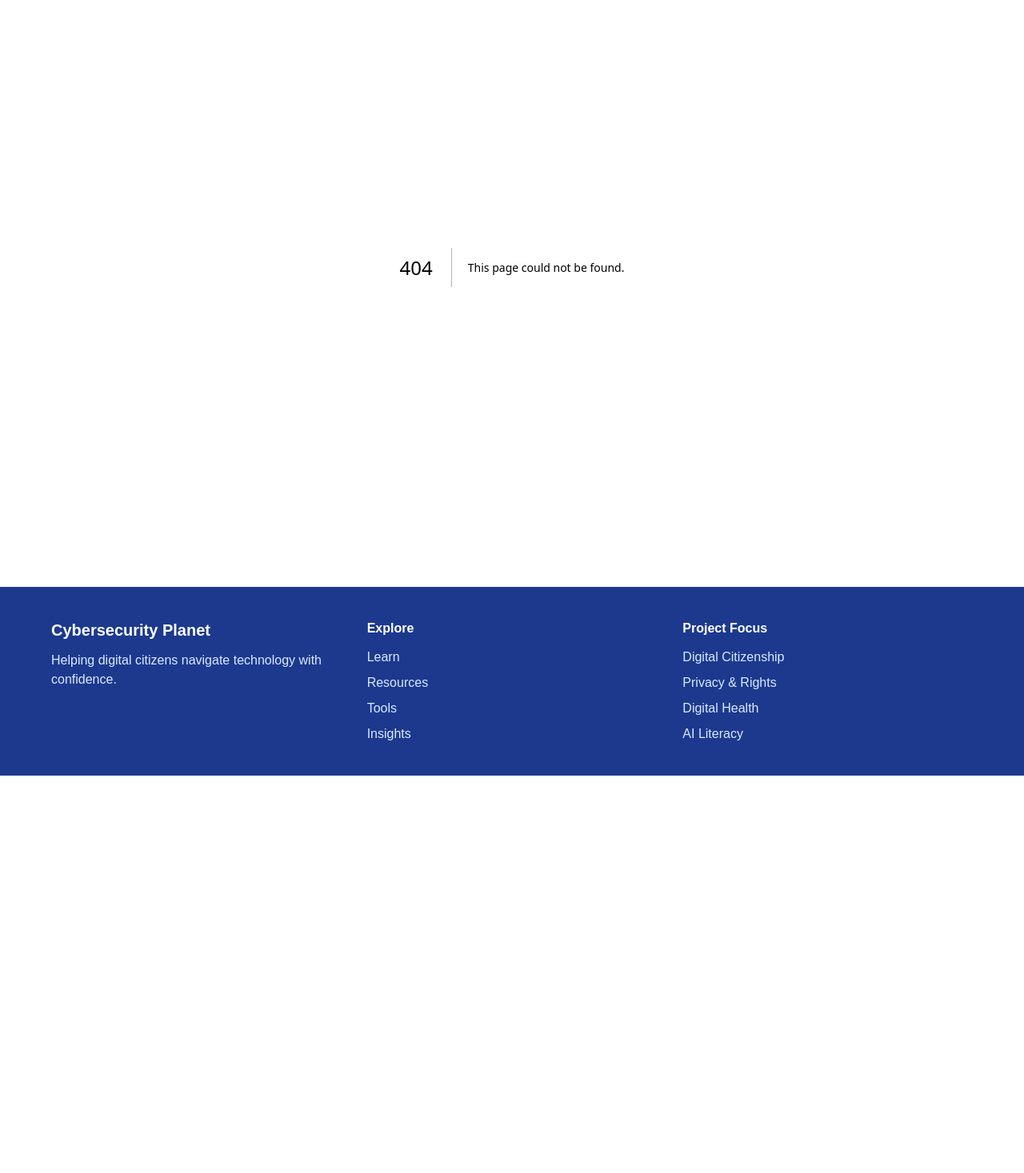
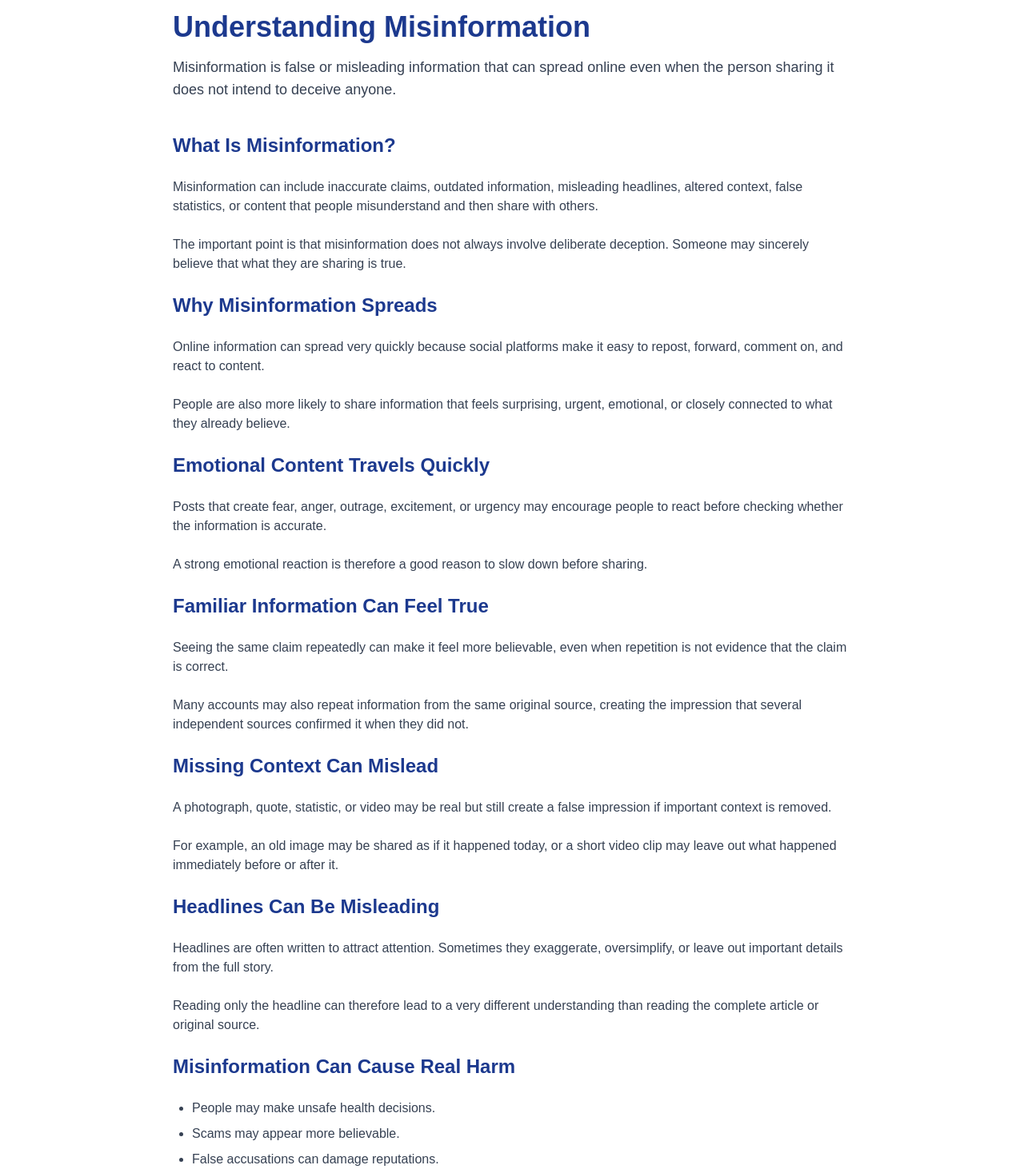
Before and after one commit to Black-widow-codes/Cybersecurity-Planet, a Next.js app: page /learn/media-literacy/understanding-misinformation in a window 1280 px wide. Before the commit this address had no page. Shown: the part 143-1610 px from the top of the page at 80% size. Before the commit the page ends 1113 px from the top, so only its background shows below. Built offline with nearby package versions, Linux system fonts and the light colour scheme.

Commit message:
Add misinformation media literacy article

```diff
--- a/src/app/learn/media-literacy/page.tsx
+++ b/src/app/learn/media-literacy/page.tsx
@@ -39,6 +39,12 @@ export default function MediaLiteracyPage() {
         description:
           "Learn how to check who created online information, why it was published, and whether the source is trustworthy.",
         link: "/learn/media-literacy/how-to-evaluate-an-online-source",
+      },
+      {
+        title: "Understanding Misinformation",
+        description:
+          "Learn what misinformation is, why false or misleading information spreads online, and how to reduce the risk of sharing it.",
+        link: "/learn/media-literacy/understanding-misinformation",
       },
     ];
 
--- /dev/null
+++ b/src/app/learn/media-literacy/understanding-misinformation/page.tsx
@@ -0,0 +1,174 @@
+import Link from "next/link";
+
+export const metadata = {
+  title: "Understanding Misinformation | Cybersecurity Planet",
+  description:
+    "Learn what misinformation is, why false or misleading information spreads online, and how to reduce the risk of sharing it.",
+};
+
+export default function UnderstandingMisinformationPage() {
+  return (
+    <main className="max-w-4xl mx-auto px-6 py-20">
+      <h1 className="text-4xl font-bold text-blue-900">
+        Understanding Misinformation
+      </h1>
+
+      <p className="mt-4 text-lg text-gray-700">
+        Misinformation is false or misleading information that can spread
+        online even when the person sharing it does not intend to deceive
+        anyone.
+      </p>
+
+      <section className="mt-10 space-y-6 text-gray-700">
+        <h2 className="text-2xl font-bold text-blue-900">
+          What Is Misinformation?
+        </h2>
+
+        <p>
+          Misinformation can include inaccurate claims, outdated information,
+          misleading headlines, altered context, false statistics, or content
+          that people misunderstand and then share with others.
+        </p>
+
+        <p>
+          The important point is that misinformation does not always involve
+          deliberate deception. Someone may sincerely believe that what they are
+          sharing is true.
+        </p>
+
+        <h2 className="text-2xl font-bold text-blue-900">
+          Why Misinformation Spreads
+        </h2>
+
+        <p>
+          Online information can spread very quickly because social platforms
+          make it easy to repost, forward, comment on, and react to content.
+        </p>
+
+        <p>
+          People are also more likely to share information that feels
+          surprising, urgent, emotional, or closely connected to what they
+          already believe.
+        </p>
+
+        <h2 className="text-2xl font-bold text-blue-900">
+          Emotional Content Travels Quickly
+        </h2>
+
+        <p>
+          Posts that create fear, anger, outrage, excitement, or urgency may
+          encourage people to react before checking whether the information is
+          accurate.
+        </p>
+
+        <p>
+          A strong emotional reaction is therefore a good reason to slow down
+          before sharing.
+        </p>
+
+        <h2 className="text-2xl font-bold text-blue-900">
+          Familiar Information Can Feel True
+        </h2>
+
+        <p>
+          Seeing the same claim repeatedly can make it feel more believable,
+          even when repetition is not evidence that the claim is correct.
+        </p>
+
+        <p>
+          Many accounts may also repeat information from the same original
+          source, creating the impression that several independent sources
+          confirmed it when they did not.
+        </p>
+
+        <h2 className="text-2xl font-bold text-blue-900">
+          Missing Context Can Mislead
+        </h2>
+
+        <p>
+          A photograph, quote, statistic, or video may be real but still create
+          a false impression if important context is removed.
+        </p>
+
+        <p>
+          For example, an old image may be shared as if it happened today, or a
+          short video clip may leave out what happened immediately before or
+          after it.
+        </p>
+
+        <h2 className="text-2xl font-bold text-blue-900">
+          Headlines Can Be Misleading
+        </h2>
+
+        <p>
+          Headlines are often written to attract attention. Sometimes they
+          exaggerate, oversimplify, or leave out important details from the
+          full story.
+        </p>
+
+        <p>
+          Reading only the headline can therefore lead to a very different
+          understanding than reading the complete article or original source.
+        </p>
+
+        <h2 className="text-2xl font-bold text-blue-900">
+          Misinformation Can Cause Real Harm
+        </h2>
+
+        <ul className="list-disc space-y-2 pl-6">
+          <li>People may make unsafe health decisions.</li>
+          <li>Scams may appear more believable.</li>
+          <li>False accusations can damage reputations.</li>
+          <li>Public trust can be weakened.</li>
+          <li>People may make financial decisions based on false claims.</li>
+          <li>Confusion can spread during emergencies or crises.</li>
+        </ul>
+
+        <h2 className="text-2xl font-bold text-blue-900">
+          How to Reduce the Spread
+        </h2>
+
+        <ul className="list-disc space-y-2 pl-6">
+          <li>Pause before forwarding or reposting information.</li>
+          <li>Find the original source.</li>
+          <li>Check the publication date and context.</li>
+          <li>Look for evidence supporting the claim.</li>
+          <li>Compare the information with reliable independent sources.</li>
+          <li>Read beyond the headline.</li>
+        </ul>
+
+        <h2 className="text-2xl font-bold text-blue-900">
+          Questions to Ask Before Sharing
+        </h2>
+
+        <ul className="list-disc space-y-2 pl-6">
+          <li>Do I know where this information originally came from?</li>
+          <li>Is there evidence supporting the claim?</li>
+          <li>Is the information current and in the correct context?</li>
+          <li>Am I reacting mainly because the content made me emotional?</li>
+          <li>Can trustworthy sources confirm the claim?</li>
+          <li>Have I read more than just the headline?</li>
+        </ul>
+
+        <div className="rounded-xl border bg-gray-50 p-6">
+          <h3 className="text-xl font-bold text-blue-900">
+            Evaluate Before You Share
+          </h3>
+
+          <p className="mt-2">
+            Use the Misinformation Evaluation Tool to work through source,
+            evidence, context, emotional pressure, and verification before
+            trusting or sharing an online claim.
+          </p>
+
+          <Link
+            href="/tools/misinformation-check"
+            className="mt-4 inline-block rounded-lg bg-cyan-600 px-5 py-3 font-semibold text-white hover:bg-cyan-700"
+          >
+            Open Misinformation Evaluation Tool
+          </Link>
+        </div>
+      </section>
+    </main>
+  );
+}
```
